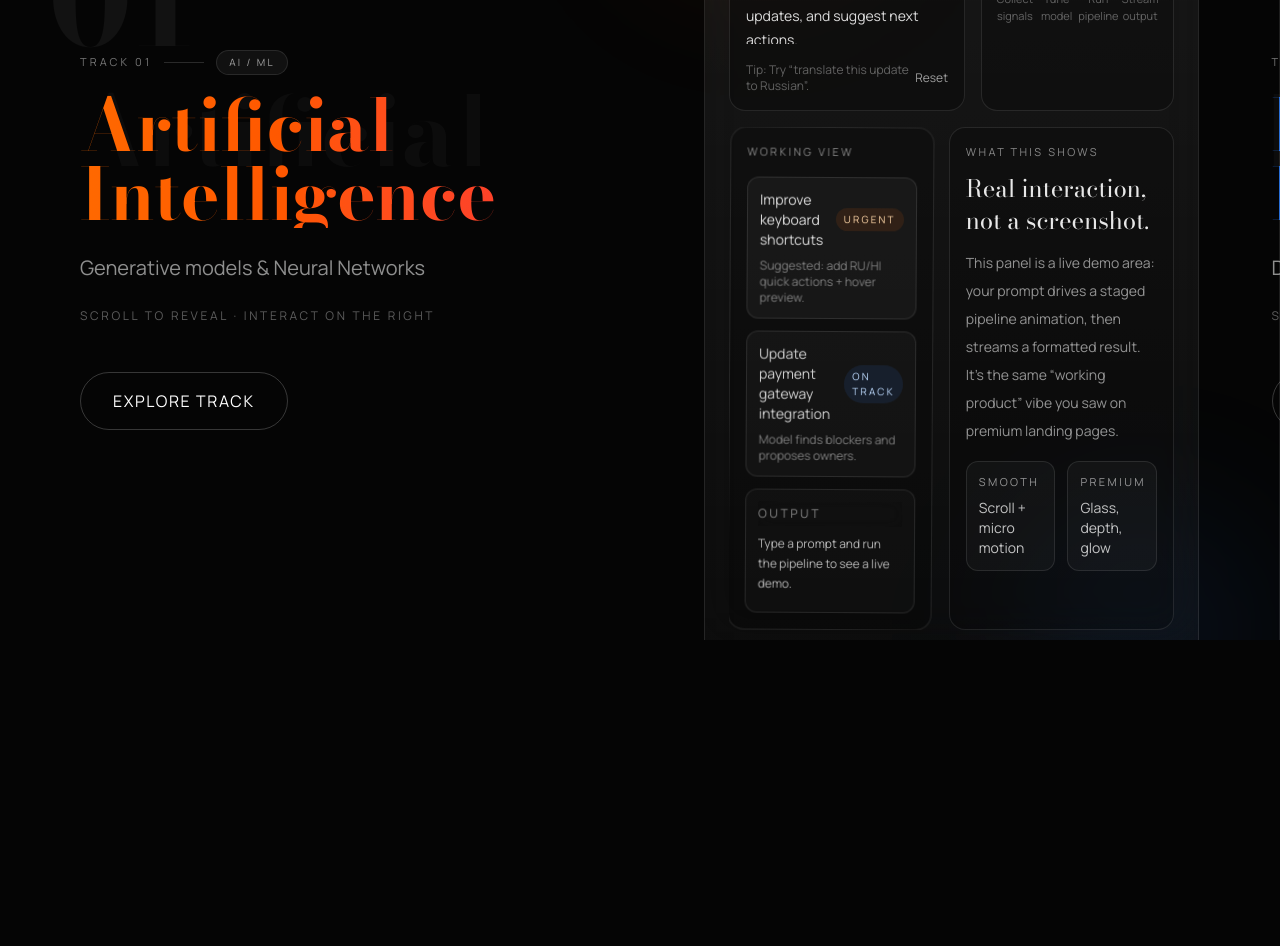
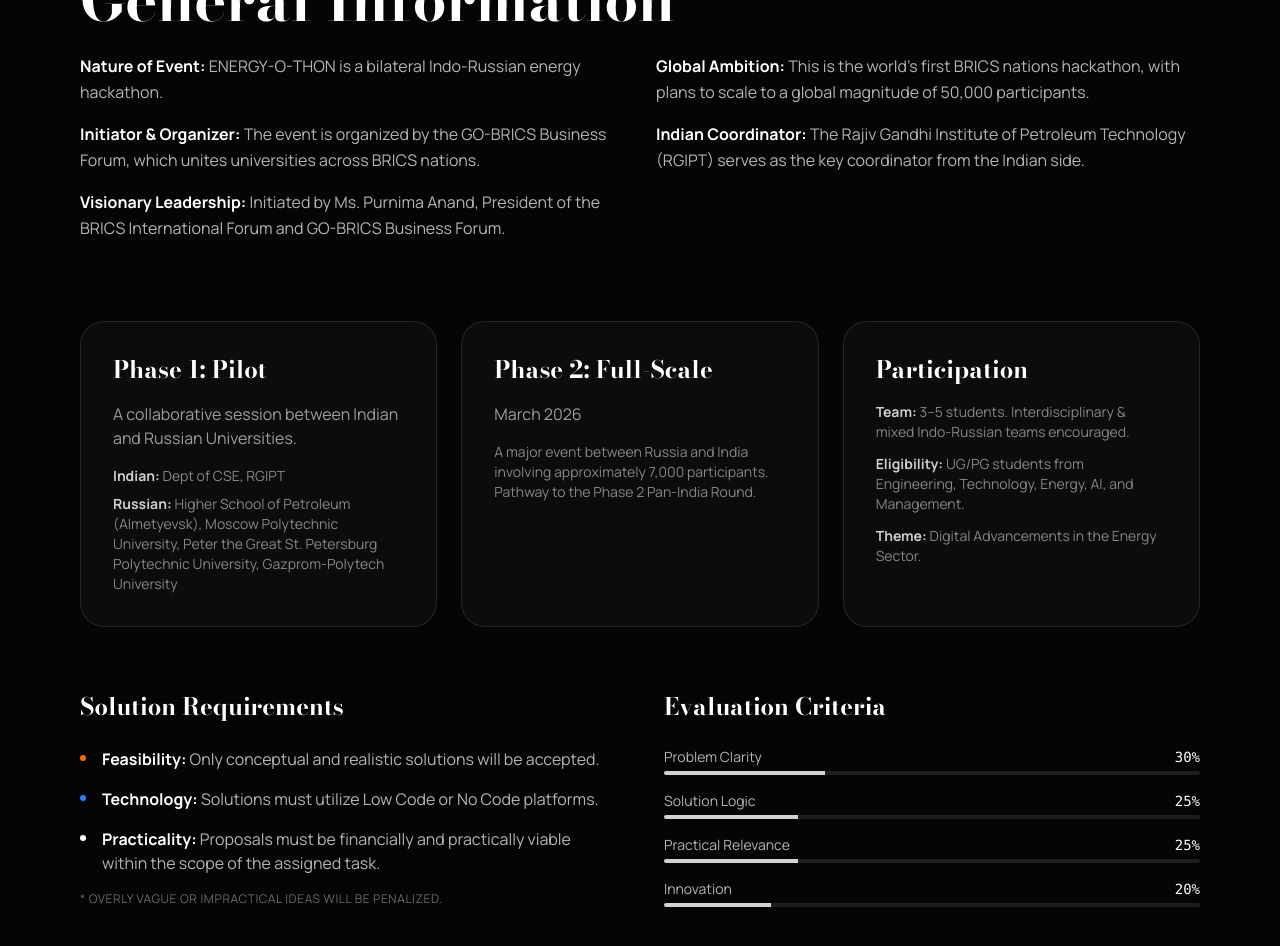
Before and after one commit to Shubh6665/IndoRussia-Hackathon, a Next.js app: page / in a window 1280 px wide. Shown: the part 1760-2706 px from the top of the page. Built offline with nearby package versions, Linux system fonts and the light colour scheme.

Commit message:
added content

```diff
--- a/app/page.tsx
+++ b/app/page.tsx
@@ -1,5 +1,6 @@
 import Hero from "@/components/Hero";
 import Navbar from "@/components/Navbar";
+import EventDetails from "@/components/EventDetails";
 import Manifesto from "@/components/Manifesto";
 import Tracks from "@/components/Tracks";
 import { TiltCard } from "@/components/ui/tilt-card";
@@ -12,6 +13,7 @@
       <Navbar />
       <Hero />
       <Manifesto />
+      <EventDetails />
       <Tracks />
 
       <section className="py-24 px-6 md:px-20">
--- /dev/null
+++ b/components/EventDetails.tsx
@@ -0,0 +1,151 @@
+"use client";
+
+import { TiltCard } from "@/components/ui/tilt-card";
+
+export default function EventDetails() {
+  return (
+    <section id="details" className="py-24 px-6 md:px-20 relative z-10">
+      <div className="max-w-7xl mx-auto">
+        <div className="mb-16">
+          <p className="text-[11px] uppercase tracking-[0.28em] text-white/50 mb-4">About The Event</p>
+          <h2 className="text-4xl md:text-6xl font-serif font-bold text-white mb-6">
+            General Information
+          </h2>
+          <div className="grid grid-cols-1 md:grid-cols-2 gap-8 text-white/70 leading-relaxed">
+            <div>
+              <p className="mb-4">
+                <strong className="text-white">Nature of Event:</strong> ENERGY-O-THON is a bilateral Indo-Russian energy hackathon.
+              </p>
+              <p className="mb-4">
+                <strong className="text-white">Initiator & Organizer:</strong> The event is organized by the GO-BRICS Business Forum, which unites universities across BRICS nations.
+              </p>
+              <p className="mb-4">
+                <strong className="text-white">Visionary Leadership:</strong> Initiated by Ms. Purnima Anand, President of the BRICS International Forum and GO-BRICS Business Forum.
+              </p>
+            </div>
+            <div>
+              <p className="mb-4">
+                <strong className="text-white">Global Ambition:</strong> This is the world’s first BRICS nations hackathon, with plans to scale to a global magnitude of 50,000 participants.
+              </p>
+              <p className="mb-4">
+                <strong className="text-white">Indian Coordinator:</strong> The Rajiv Gandhi Institute of Petroleum Technology (RGIPT) serves as the key coordinator from the Indian side.
+              </p>
+            </div>
+          </div>
+        </div>
+
+        <div className="grid grid-cols-1 lg:grid-cols-3 gap-6 mb-16">
+          <TiltCard className="p-8 rounded-3xl border border-white/10 bg-white/[0.03] hover:border-white/20 transition-all">
+            <h3 className="text-2xl font-serif font-bold text-white mb-4">Phase 1: Pilot</h3>
+            <p className="text-white/60 mb-4">A collaborative session between Indian and Russian Universities.</p>
+            <ul className="space-y-2 text-sm text-white/50">
+              <li><strong className="text-white/80">Indian:</strong> Dept of CSE, RGIPT</li>
+              <li><strong className="text-white/80">Russian:</strong> Higher School of Petroleum (Almetyevsk), Moscow Polytechnic University, Peter the Great St. Petersburg Polytechnic University, Gazprom-Polytech University</li>
+            </ul>
+          </TiltCard>
+
+          <TiltCard className="p-8 rounded-3xl border border-white/10 bg-white/[0.03] hover:border-white/20 transition-all">
+            <h3 className="text-2xl font-serif font-bold text-white mb-4">Phase 2: Full-Scale</h3>
+            <p className="text-white/60 mb-4">March 2026</p>
+            <p className="text-white/50 text-sm">
+              A major event between Russia and India involving approximately 7,000 participants.
+              Pathway to the Phase 2 Pan-India Round.
+            </p>
+          </TiltCard>
+
+          <TiltCard className="p-8 rounded-3xl border border-white/10 bg-white/[0.03] hover:border-white/20 transition-all">
+            <h3 className="text-2xl font-serif font-bold text-white mb-4">Participation</h3>
+            <ul className="space-y-3 text-sm text-white/50">
+              <li><strong className="text-white/80">Team:</strong> 3–5 students. Interdisciplinary & mixed Indo-Russian teams encouraged.</li>
+              <li><strong className="text-white/80">Eligibility:</strong> UG/PG students from Engineering, Technology, Energy, AI, and Management.</li>
+              <li><strong className="text-white/80">Theme:</strong> Digital Advancements in the Energy Sector.</li>
+            </ul>
+          </TiltCard>
+        </div>
+
+        <div className="grid grid-cols-1 md:grid-cols-2 gap-12 mb-16">
+          <div>
+            <h3 className="text-2xl font-serif font-bold text-white mb-6">Solution Requirements</h3>
+            <ul className="space-y-4">
+              <li className="flex gap-4">
+                <span className="w-1.5 h-1.5 rounded-full bg-orange-500 mt-2 shrink-0" />
+                <p className="text-white/70"><strong className="text-white">Feasibility:</strong> Only conceptual and realistic solutions will be accepted.</p>
+              </li>
+              <li className="flex gap-4">
+                <span className="w-1.5 h-1.5 rounded-full bg-blue-500 mt-2 shrink-0" />
+                <p className="text-white/70"><strong className="text-white">Technology:</strong> Solutions must utilize Low Code or No Code platforms.</p>
+              </li>
+              <li className="flex gap-4">
+                <span className="w-1.5 h-1.5 rounded-full bg-white mt-2 shrink-0" />
+                <p className="text-white/70"><strong className="text-white">Practicality:</strong> Proposals must be financially and practically viable within the scope of the assigned task.</p>
+              </li>
+            </ul>
+            <p className="mt-4 text-xs text-white/40 uppercase tracking-wider">* Overly vague or impractical ideas will be penalized.</p>
+          </div>
+
+          <div>
+            <h3 className="text-2xl font-serif font-bold text-white mb-6">Evaluation Criteria</h3>
+            <div className="space-y-4">
+              {[
+                { label: "Problem Clarity", value: "30%" },
+                { label: "Solution Logic", value: "25%" },
+                { label: "Practical Relevance", value: "25%" },
+                { label: "Innovation", value: "20%" },
+              ].map((item) => (
+                <div key={item.label}>
+                  <div className="flex justify-between text-sm mb-1">
+                    <span className="text-white/70">{item.label}</span>
+                    <span className="text-white font-mono">{item.value}</span>
+                  </div>
+                  <div className="h-1 w-full bg-white/10 rounded-full overflow-hidden">
+                    <div
+                      className="h-full bg-white/80"
+                      style={{ width: item.value }}
+                    />
+                  </div>
+                </div>
+              ))}
+            </div>
+          </div>
+        </div>
+
+        <div className="border-t border-white/10 pt-16">
+          <div className="grid grid-cols-1 md:grid-cols-2 gap-12">
+            <div>
+              <h3 className="text-2xl font-serif font-bold text-white mb-6">Submission Format</h3>
+              <ul className="space-y-3 text-white/60 text-sm">
+                <li>• <strong className="text-white">Pitch Deck:</strong> Maximum of 5 slides.</li>
+                <li>• <strong className="text-white">Video Presentation:</strong> 5–10 minute recorded video uploaded to Dion/GO-BRICS platform.</li>
+                <li>• <strong className="text-white">Live/Recorded Pitch:</strong> 3 minutes for pitch, 2 minutes for Q&A.</li>
+              </ul>
+            </div>
+            <div>
+              <h3 className="text-2xl font-serif font-bold text-white mb-6">Benefits</h3>
+              <ul className="grid grid-cols-1 sm:grid-cols-2 gap-4">
+                {[
+                  "Global academic & industry exposure",
+                  "Internships & placement prospects",
+                  "Student exchange opportunities",
+                  "Certificates & recognition"
+                ].map((benefit, i) => (
+                  <li key={i} className="flex items-center gap-3 text-white/70 text-sm">
+                    <svg className="w-4 h-4 text-green-400 shrink-0" fill="none" viewBox="0 0 24 24" stroke="currentColor">
+                      <path strokeLinecap="round" strokeLinejoin="round" strokeWidth={2} d="M5 13l4 4L19 7" />
+                    </svg>
+                    {benefit}
+                  </li>
+                ))}
+              </ul>
+            </div>
+          </div>
+        </div>
+
+        <div className="mt-16 p-6 bg-white/5 rounded-2xl border border-white/10 text-center">
+            <p className="text-white/60 mb-2">Contact Person</p>
+            <p className="text-xl text-white font-serif">Dr. Akash Yadav | +91 8630179867</p>
+            <p className="text-sm text-white/40 mt-2">Visit bricsforum for registration</p>
+        </div>
+      </div>
+    </section>
+  );
+}
--- a/components/Hero.tsx
+++ b/components/Hero.tsx
@@ -78,12 +78,12 @@
         <h1 className="text-[12vw] leading-[0.85] font-serif font-bold text-white tracking-tighter text-center uppercase">
           <div className="overflow-hidden">
             <span ref={textRef1} className="block bg-gradient-to-r from-orange-200 to-white bg-clip-text text-transparent">
-              Indo
+              Energy
             </span>
           </div>
           <div className="overflow-hidden">
             <span ref={textRef2} className="block bg-gradient-to-r from-white to-blue-200 bg-clip-text text-transparent">
-              Russia
+              O-Thon
             </span>
           </div>
         </h1>
@@ -94,7 +94,7 @@
         className="absolute bottom-12 left-8 md:left-12 z-20 max-w-md"
       >
         <p className="text-white/80 font-sans text-sm md:text-base uppercase tracking-widest leading-relaxed border-l border-white/30 pl-4">
-          A diplomatic fusion of code & culture. <br />
+          Indo-Russian Bilateral Energy Hackathon <br />
           <span className="text-white font-bold">Hackathon 2025</span>
         </p>
       </div>
--- a/components/Navbar.tsx
+++ b/components/Navbar.tsx
@@ -115,7 +115,7 @@
               : "px-0 py-0 bg-transparent border-transparent")
           }
         >
-          {["Manifesto", "Tracks", "Timeline", "Sponsors"].map((item) => {
+          {["Manifesto" , "Details", "Tracks", "Timeline", "Sponsors"].map((item) => {
             const href = item === "Sponsors" ? "/sponsors" : `/#${item.toLowerCase()}`;
             return (
               <Link
```
Also changed, not shown: public/Purnima.png (added).
